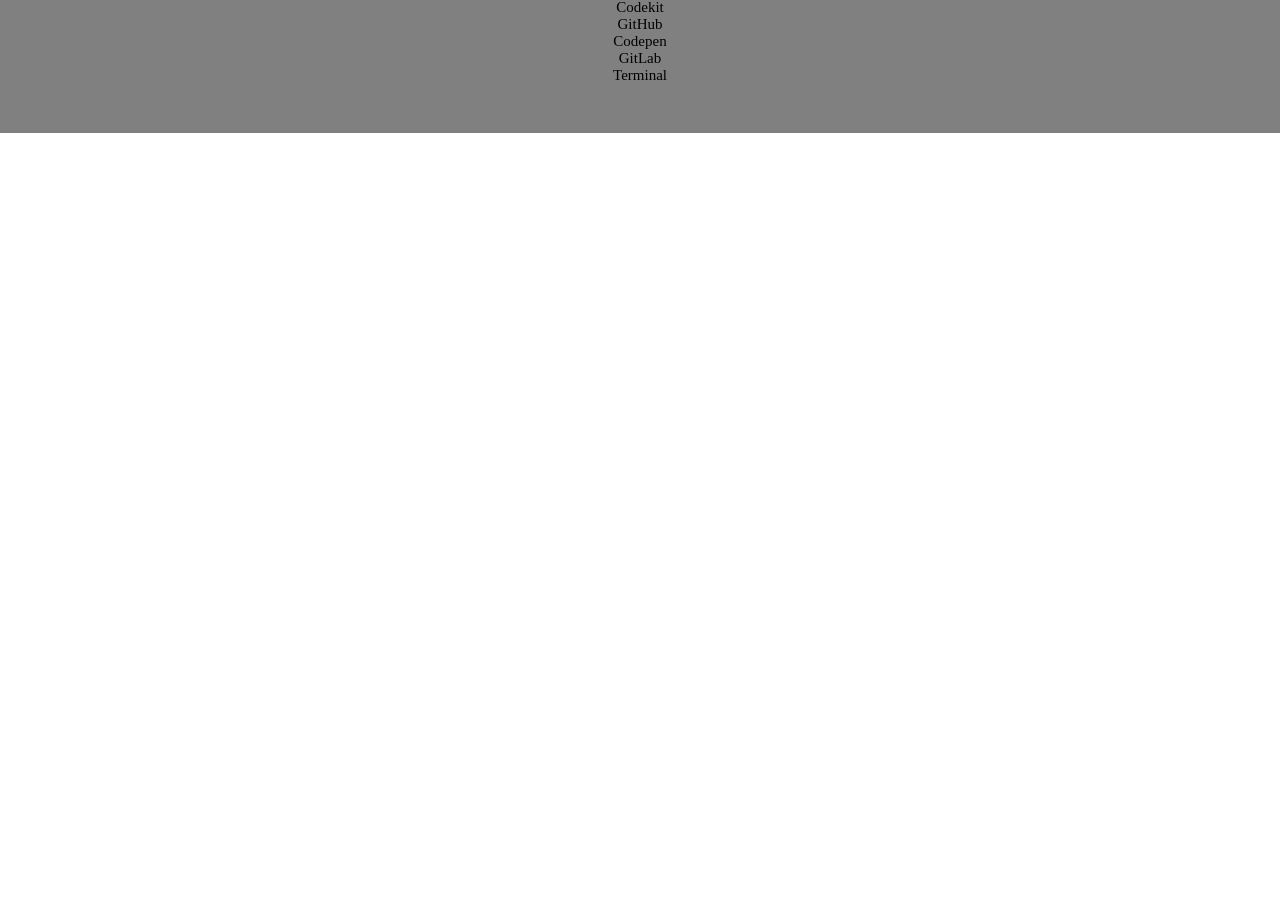
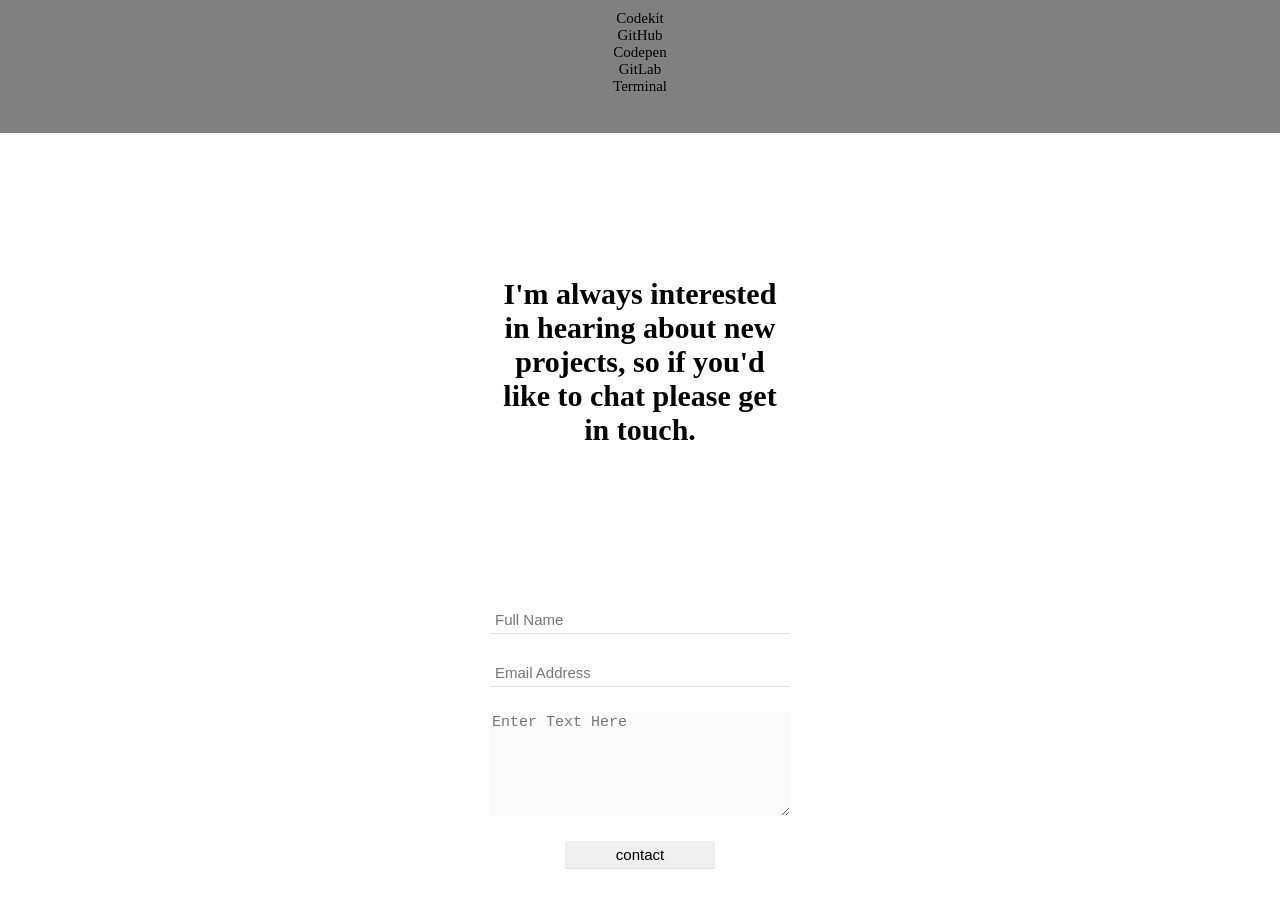
Before and after one commit to Retky/RetkyPortfolio, a React (Create React App) app: page / in a window 1280 px wide. Shown: the part 2267-3174 px from the top of the page. Before the commit the page ends 2400 px from the top, so only its background shows below. Built offline with nearby package versions, Linux system fonts and the light colour scheme.

Commit message:
Add 'Contact' base section

```diff
--- a/src/App.js
+++ b/src/App.js
@@ -3,6 +3,7 @@ import Nav from './components/Nav';
 import Landing from './components/Landing';
 import About from './components/About';
 import Tools from './components/Tools';
+import Contact from './components/Contact';
 import './App.scss';
 
 const App = () => (
@@ -11,6 +12,7 @@ const App = () => (
     <Landing />
     <About />
     <Tools />
+    <Contact />
   </div>
 );
 
--- a/src/components/About.scss
+++ b/src/components/About.scss
@@ -15,9 +15,7 @@
   }
 }
 
-
 h2 {
   font-size: 3rem;
   color: darkorange;
-  text-align: center;
 }
--- /dev/null
+++ b/src/components/Contact.jsx
@@ -0,0 +1,21 @@
+import React from 'react';
+import './Contact.scss';
+
+const Contact = () => (
+  <section id="contact">
+    <div className="contWidth contc">
+      <h3>
+        I&apos;m always interested in hearing about new projects,
+        so if you&apos;d like to chat please get in touch.
+      </h3>
+      <form id="contactForm">
+        <input type="text" name="name" placeholder="Full Name" required />
+        <input type="email" name="mail" placeholder="Email Address" required />
+        <textarea name="message" placeholder="Enter Text Here" maxLength="500" required />
+        <input id="contactBtn" type="submit" name="contact" value="contact" />
+      </form>
+    </div>
+  </section>
+);
+
+export default Contact;
--- /dev/null
+++ b/src/components/Contact.scss
@@ -0,0 +1,39 @@
+#contact {
+  height: 100vh;
+}
+
+h3 {
+  text-align: center;
+  font-size: 2rem;
+}
+
+.contc {
+  box-sizing: border-box;
+  height: 100%;
+  display: flex;
+  flex-direction: column;
+  justify-content: space-around;
+}
+
+#contactForm {
+  display: flex;
+  flex-direction: column;
+  gap: 25px;
+
+  input {
+    padding: 5px;
+    border: none;
+    border-bottom: solid #ddd 1px;
+  }
+
+  textarea {
+    height: 100px;
+    border: none;
+    background: #fafafa;
+  }
+}
+
+#contactBtn {
+  width: 150px;
+  align-self: center;
+}
```
